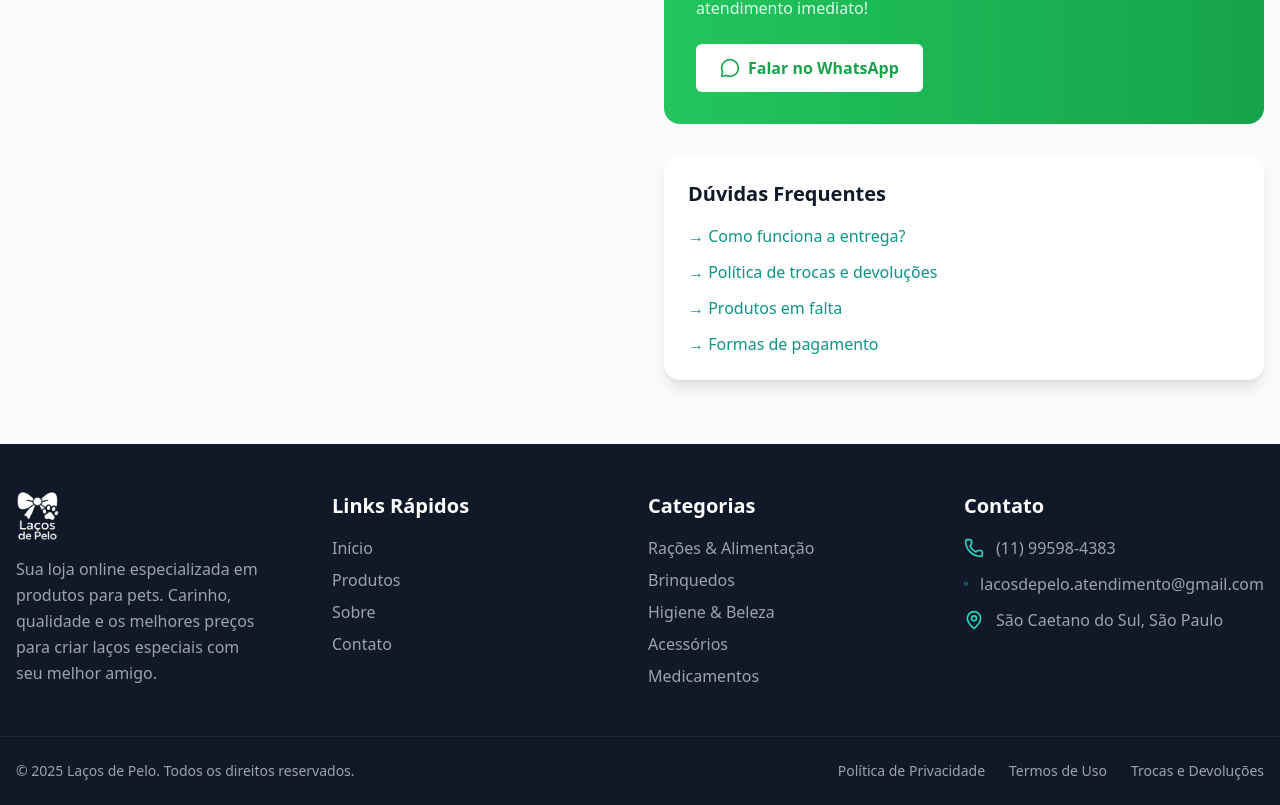
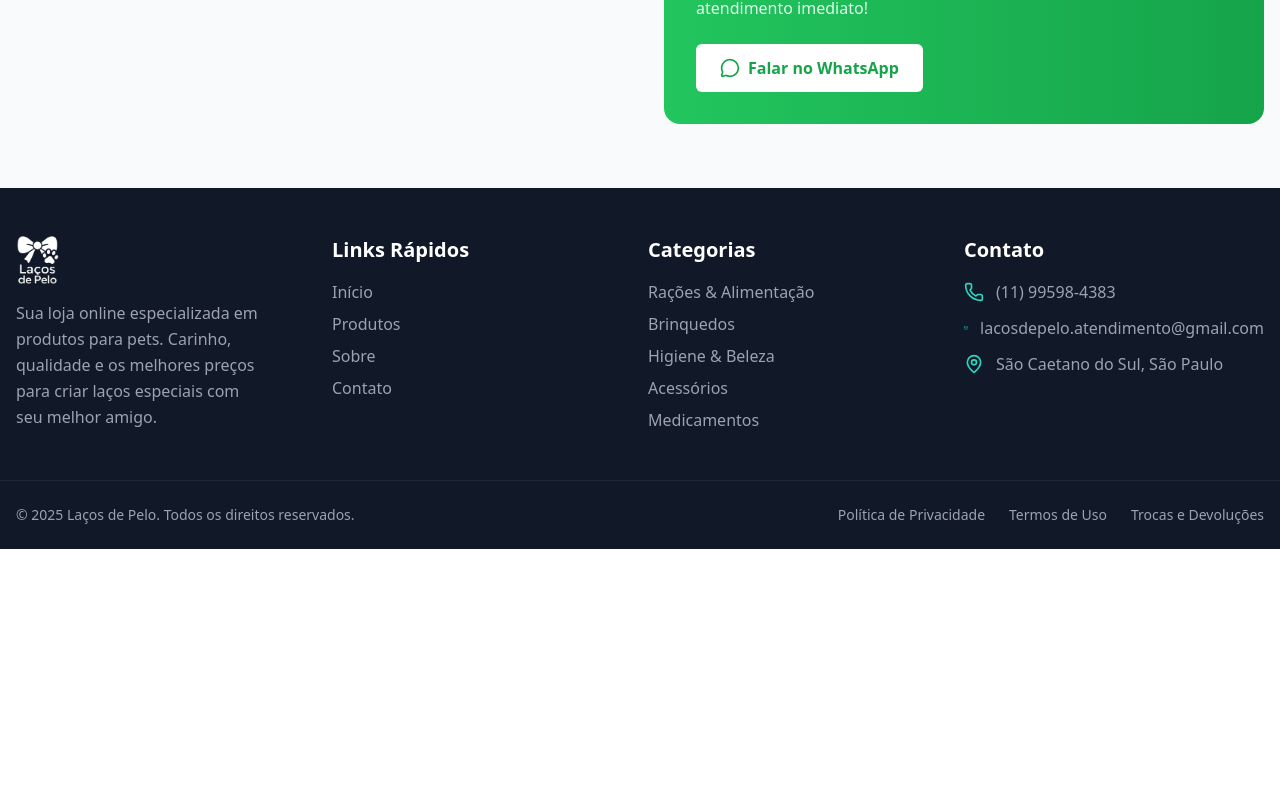
Before and after one commit to NicoleMascaretti/LacosDePelo, a React (Vite) app: page /contato in a window 1280 px wide. Shown: the part 1559-2364 px from the top of the page. After the commit the page ends 2108 px from the top, so only its background shows below. Built offline with nearby package versions, Linux system fonts and the light colour scheme; no server answers.

Commit message:
tirando faq de duvidas rapidas

```diff
--- a/src/pages/Contato.tsx
+++ b/src/pages/Contato.tsx
@@ -284,7 +284,7 @@ const Contato = () => {
               </div>
 
               {/* FAQ Quick Links */}
-              <div className="bg-white p-6 rounded-2xl shadow-lg">
+{/*               <div className="bg-white p-6 rounded-2xl shadow-lg">
                 <h3 className="text-xl font-semibold text-gray-900 mb-4">
                   Dúvidas Frequentes
                 </h3>
@@ -302,7 +302,7 @@ const Contato = () => {
                     → Formas de pagamento
                   </a>
                 </div>
-              </div>
+              </div> */}
             </div>
           </div>
         </div>
```
